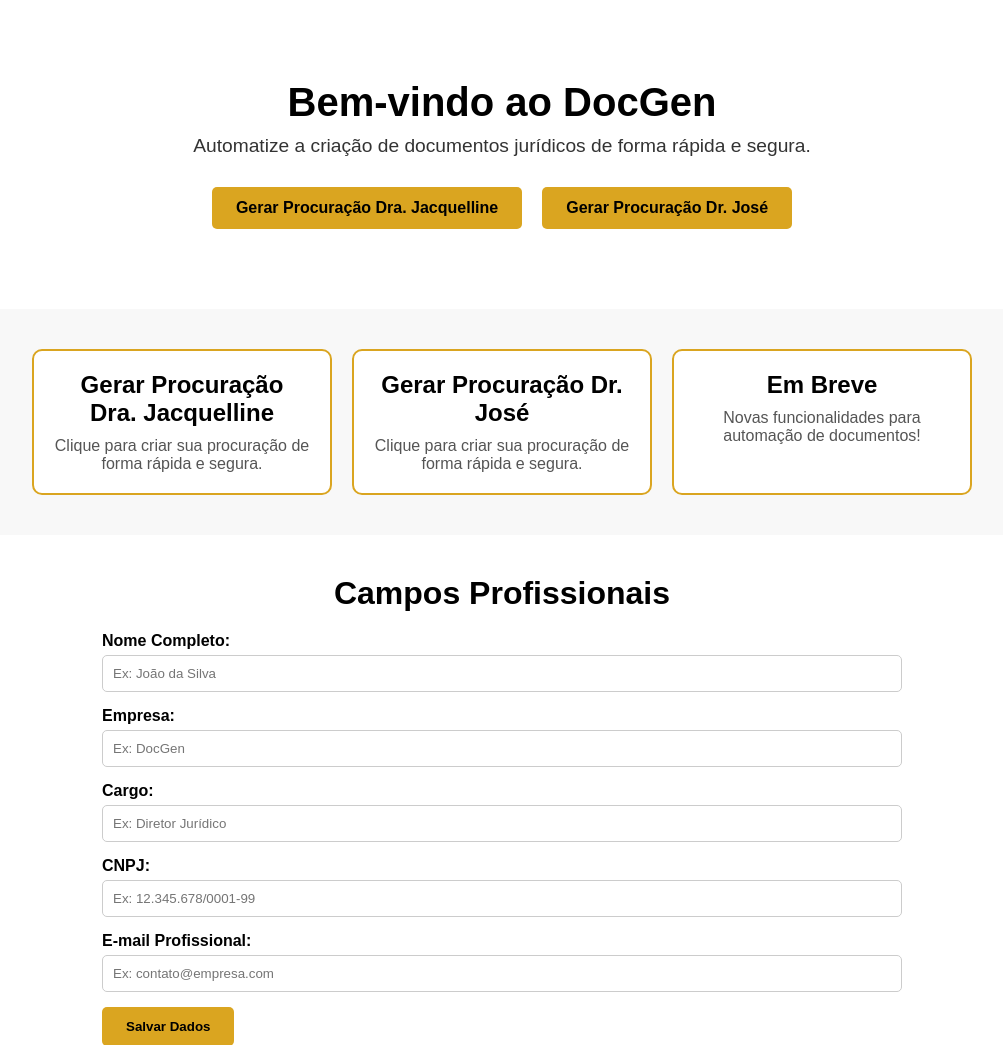
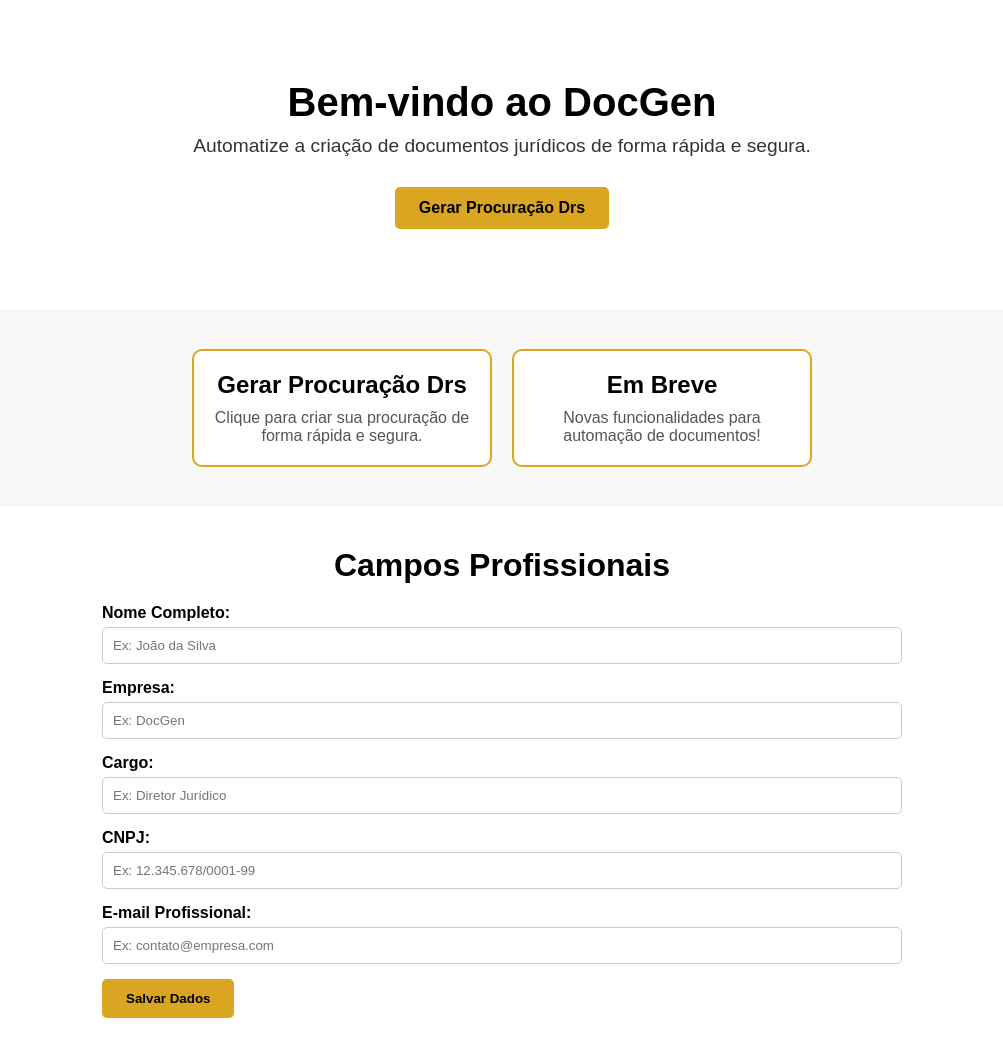
Before and after one commit to impactaiabusiness/AIDocGen, a Flask app: page /home in a window 1280 px wide. Shown: the part 53-1098 px from the top of the page, without its empty margins (138-1141 px from the left). Run offline with Flask 3, Linux system fonts and the light colour scheme; a user stored in the database is signed in.

Commit message:
Update home.html

```diff
--- a/templates/home.html
+++ b/templates/home.html
@@ -338,20 +338,14 @@
       <h2>Bem-vindo ao DocGen</h2>
       <p>Automatize a criação de documentos jurídicos de forma rápida e segura.</p>
       <div class="hero-buttons">
-        <a href="{{ url_for('main.procuracao') }}" class="btn-hero">Gerar Procuração Dra. Jacquelline</a>
-        <a href="{{ url_for('main.procuracao_jose') }}" class="btn-hero">Gerar Procuração Dr. José</a>
-      </div>
+        <a href="{{ url_for('main.procuracao') }}" class="btn-hero">Gerar Procuração Drs</a>
     </section>
 
     <!-- OPÇÕES - CARDS -->
 <section id="options" class="options fade-in-up">
   <div class="container">
     <a href="{{ url_for('main.procuracao') }}" class="card">
-      <h3>Gerar Procuração Dra. Jacquelline</h3>
-      <p>Clique para criar sua procuração de forma rápida e segura.</p>
-    </a>
-    <a href="{{ url_for('main.procuracao_jose') }}" class="card">
-      <h3>Gerar Procuração Dr. José</h3>
+      <h3>Gerar Procuração Drs</h3>
       <p>Clique para criar sua procuração de forma rápida e segura.</p>
     </a>
     <div class="card">
```
